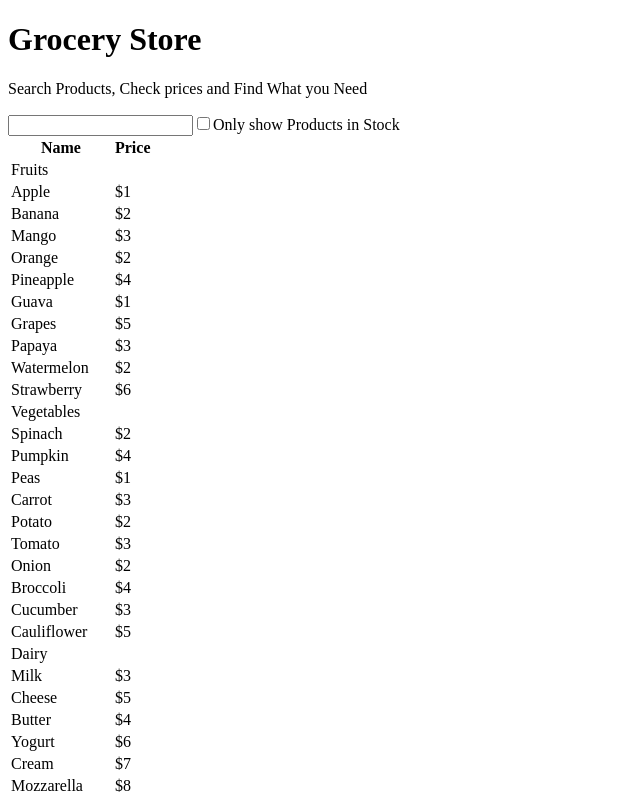
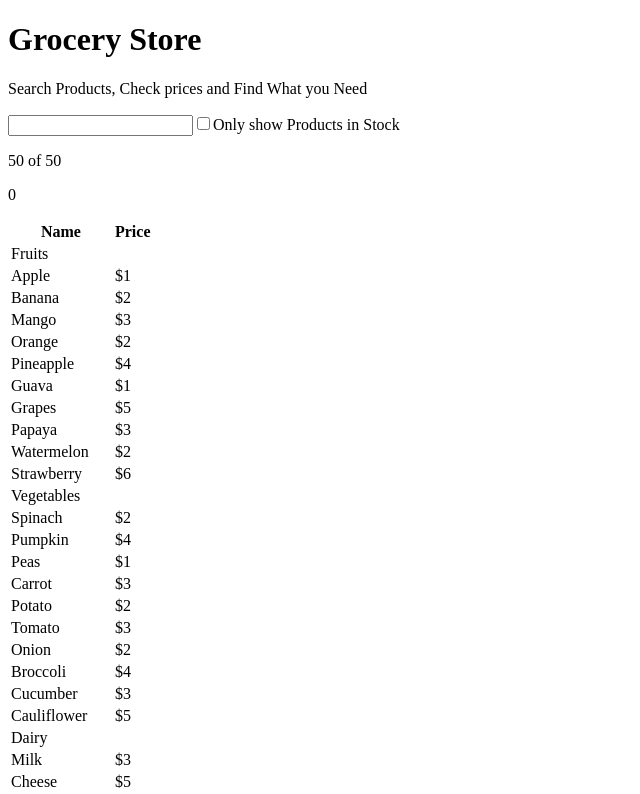
Before and after one commit to rezasdsju/product-search-react-ts, a React (Vite) app: page / in a window 1280 px wide. Shown: the top 794 px of the page, without its empty margins (0-640 px from the left). Built offline with nearby package versions, Linux system fonts and the light colour scheme.

Commit message:
feat: add filtered product result count functionality

```diff
--- a/src/App.tsx
+++ b/src/App.tsx
@@ -62,11 +62,12 @@ const products: Product[] = [
 function App() {
   const [searchedItem, setSearchedItem] = useState<string>("")
   const [checked, setChecked] = useState<boolean>(false)
+  const [searchedItemCount, setSearchedItemCount] = useState<number>(0)
   return (
     <>
     <NavBar></NavBar>
-    <SearchBar searchedItem={searchedItem} setChecked={setChecked} setSearchedItem={setSearchedItem}></SearchBar>
-    <ProductTable searchedItem={searchedItem} checked={checked} products={products}></ProductTable>
+    <SearchBar products={products} searchedItemCount={searchedItemCount}  searchedItem={searchedItem} setChecked={setChecked} setSearchedItem={setSearchedItem}></SearchBar>
+    <ProductTable searchedItemCount={searchedItemCount} setSearchedItemCount={setSearchedItemCount} searchedItem={searchedItem} checked={checked} products={products}></ProductTable>
 
     </>
   )
--- a/src/components/ProductTable/ProductTable.tsx
+++ b/src/components/ProductTable/ProductTable.tsx
@@ -3,32 +3,35 @@ import ProductRow from "./ProductRow/ProductRow";
 import ProductCategoryRow from "./ProductCategoryRow/ProductCategoryRow";
 import type { ReactNode } from "react";
 import type { ProductTableTypes } from "../../type";
-export default function ProductTable({ products, checked,searchedItem }: ProductTableTypes) {
+export default function ProductTable({ products, checked, searchedItem, setSearchedItemCount, searchedItemCount }: ProductTableTypes) {
 
     const rows: ReactNode[] = [];
     let lastCategory: string | null = null;
-
+    let count = 0
     products.forEach((product) => {
-        if (product.name.toLocaleLowerCase().indexOf(searchedItem.toLocaleLowerCase())===-1){
+        if (product.name.toLocaleLowerCase().indexOf(searchedItem.toLocaleLowerCase()) === -1) {
             return
+        }
+        if (checked && !product.stocked) {
+            return;
         }
         if (lastCategory !== product.category) {
             rows.push(
                 <ProductCategoryRow category={product.category}></ProductCategoryRow>
             )
         }
-        if (checked && product.stocked) {
-            rows.push(
-                <ProductRow name={product.name} price={product.price}></ProductRow>
-            )
-        }
-        if (!checked) {
-            rows.push(
-                <ProductRow name={product.name} price={product.price}></ProductRow>
-            )
-        }
+
+
+        rows.push(
+            <ProductRow name={product.name} price={product.price}></ProductRow>
+        )
+        count++
+
+
         lastCategory = product.category
     })
+    searchedItemCount = count
+    setSearchedItemCount(searchedItemCount)
 
     return (
         <table>
--- a/src/components/Search/SearchBar.tsx
+++ b/src/components/Search/SearchBar.tsx
@@ -1,11 +1,15 @@
 
 import type { SearchBarTypes } from "../../type"
-export default function SearchBar({setChecked, setSearchedItem,searchedItem}:SearchBarTypes){
+export default function SearchBar({setChecked, setSearchedItem,searchedItem, searchedItemCount, products}:SearchBarTypes){
+
+
     return (
         <form action="">
             <input type="text" value={searchedItem} onChange={(e)=>setSearchedItem(e.target.value)}/>
             <input type="checkbox" onChange={(e)=>setChecked(e.target.checked)} />
             <label htmlFor="">Only show Products in Stock</label>
+            <p>{searchedItemCount} of {products.length}</p>
+            <p>{searchedItem.length}</p>
         </form>
     )
 }
```
Also changed, not shown: src/type.ts (+6 -2 lines).
